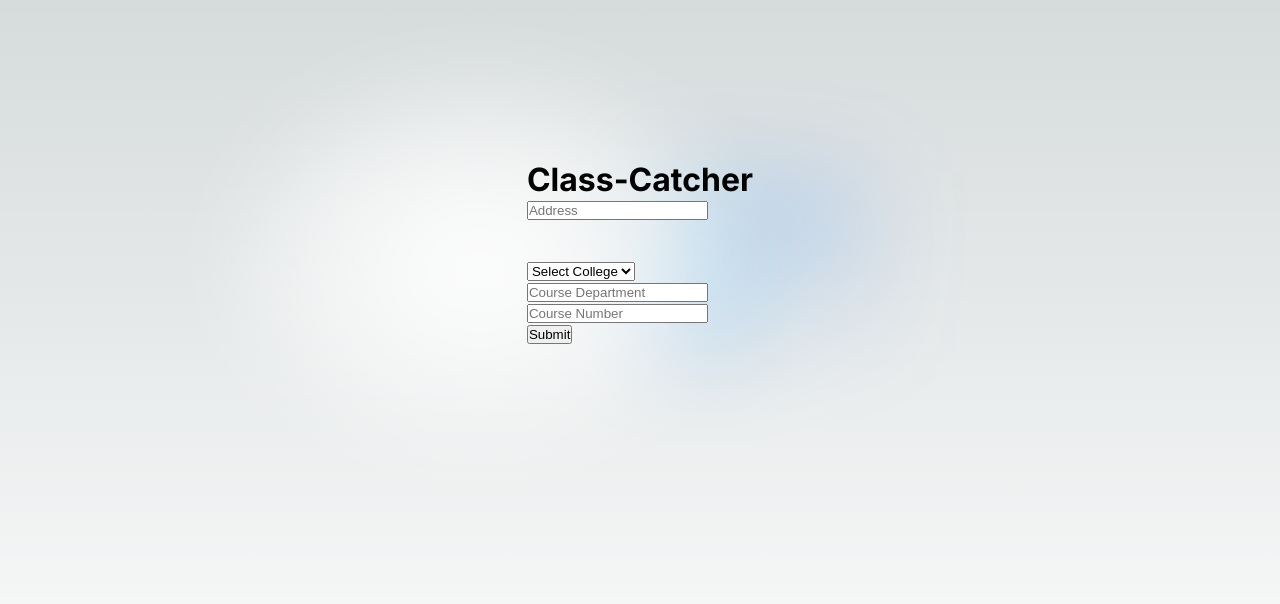
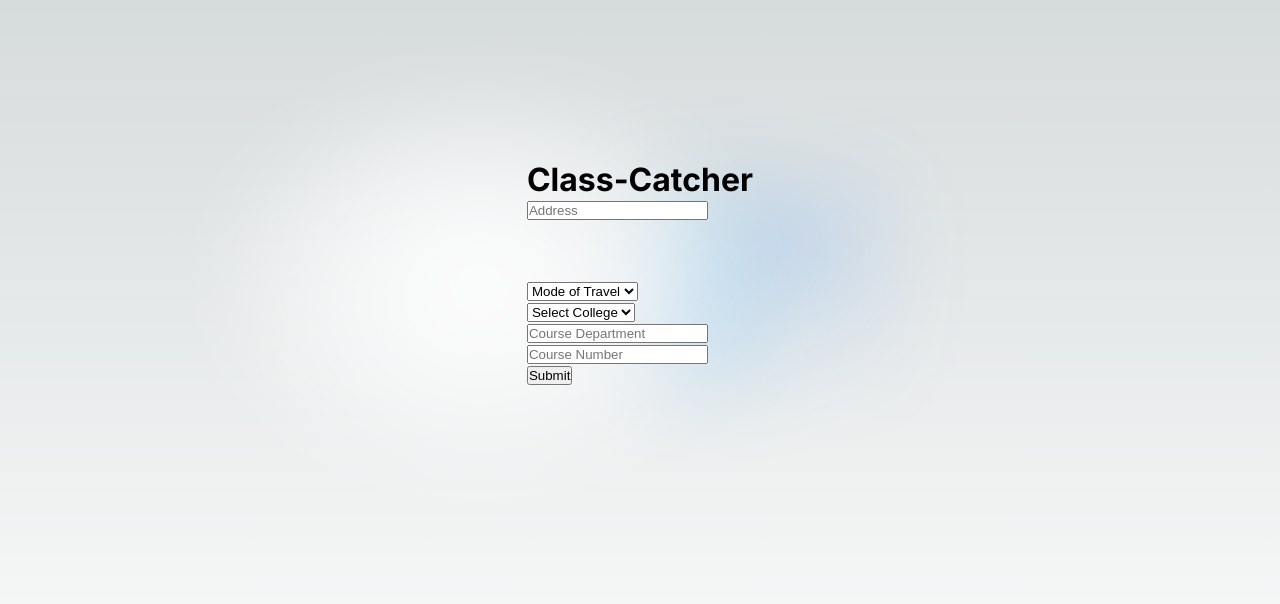
Before and after one commit to EfimSo/class-catcher, a Next.js app in the folder class-catcher-frontend/: page / in a window 1280 px wide. Shown: the top 604 px of the page. Built offline with nearby package versions, Linux system fonts and the light colour scheme.

Commit message:
Added a drop down menu for modes of transportation, fixed the bug for onChange={handleTextChange} by adding HTMLSelectElement for handleTextChange

```diff
--- a/class-catcher-frontend/src/app/textbox.tsx
+++ b/class-catcher-frontend/src/app/textbox.tsx
@@ -7,6 +7,7 @@ interface TextValues {
   college: string;
   courseDepartment: string;
   courseNumber: string;
+  transportation: string;
 }
 
 const CustomTextBox: React.FC = () => {
@@ -15,9 +16,10 @@ const CustomTextBox: React.FC = () => {
     college: '',
     courseDepartment: '',
     courseNumber: '',
+    transportation: '',
   });
 
-  const handleTextChange = (e: ChangeEvent<HTMLInputElement>) => {
+  const handleTextChange = (e: ChangeEvent<HTMLInputElement | HTMLSelectElement>) => {
     const { name, value } = e.target;
 
     if (name === 'courseNumber' && !/^\d{0,3}$/.test(value)) {
@@ -54,6 +56,23 @@ const CustomTextBox: React.FC = () => {
       <h1>Class-Catcher</h1>
       <AddressSearch onAddressSelected={handleAddressSelected} />
       <br />
+
+      <br />
+      {/* Transportation Dropdown */}
+      <select
+        name="transportation"
+        value={textValues.transportation}
+        onChange={handleTextChange}
+        placeholder="Transportation"
+      >
+        <option value="">Mode of Travel</option>
+        <option value="driving">Driving</option>
+        <option value="transit">Transit</option>
+        <option value="walking">Walking</option>
+        <option value="bicycle">Bicycle</option>
+      </select>
+      <br />
+
       {/* College Dropdown */}
       <select
         name="college"
```
